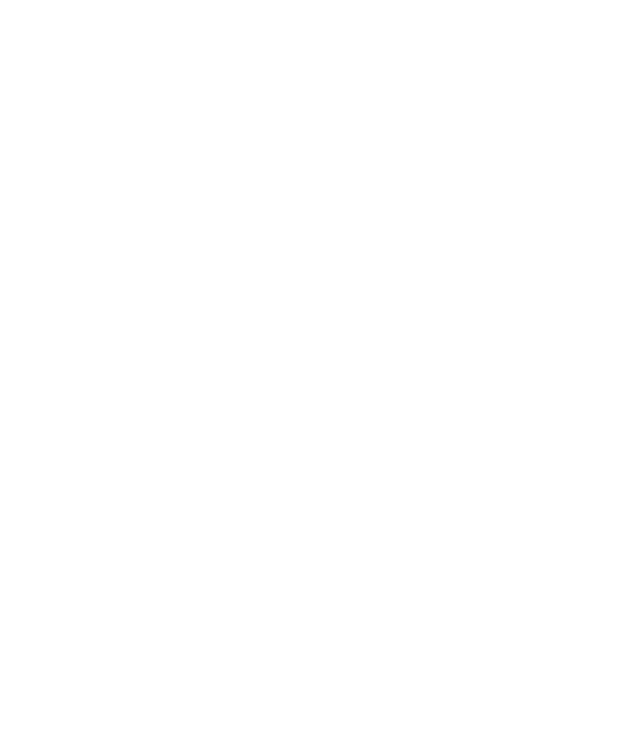
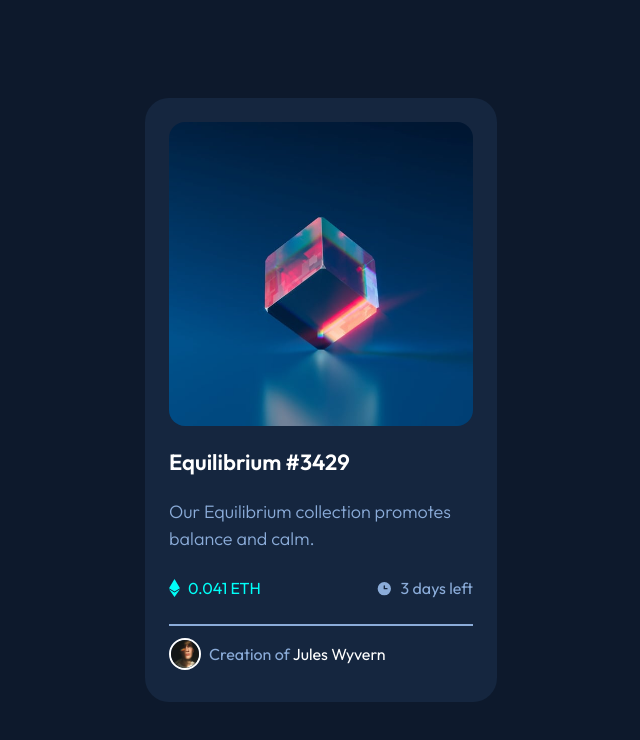
Before and after one commit to adswhitehouse/nft-preview-card-component, a plain HTML site: page index.html in a window 1280 px wide. Shown: the whole page, without its empty margins (319-959 px from the left). Drawn offline with Linux system fonts and the light colour scheme.

Commit message:
added html/css

```diff
--- a/index.html
+++ b/index.html
@@ -18,5 +18,41 @@
       rel="stylesheet"
     />
   </head>
-  <body></body>
+  <body class="ff-primary blue-1-bg">
+    <main>
+      <section class="component blue-2-bg">
+        <div class="main-img">
+          <img class="view" src="./images/icon-view.svg" alt="eye icon" />
+          <img
+            class="equilibrium"
+            src="./images/image-equilibrium.jpg"
+            alt="Equilibrium illustration"
+          />
+        </div>
+        <h1 class="text-preset-1 white">Equilibrium #3429</h1>
+        <p class="text-preset-2 blue-4">
+          Our Equilibrium collection promotes balance and calm.
+        </p>
+        <div class="eth">
+          <div class="eth-value">
+            <img src="./images/icon-ethereum.svg" alt="Ethereum icon" />
+            <span class="text-preset-4 blue-3">0.041 ETH</span>
+          </div>
+          <div class="time">
+            <img src="./images/icon-clock.svg" alt="clock icon" />
+            <span class="text-preset-3 blue-4">3 days left</span>
+          </div>
+        </div>
+        <div class="creator">
+          <img
+            src="./images/image-avatar.png"
+            alt="Jules Wyvern, the creator of Equilibrium"
+          />
+          <p class="text-preset-3 blue-4">
+            Creation of <span class="white">Jules Wyvern</span>
+          </p>
+        </div>
+      </section>
+    </main>
+  </body>
 </html>
--- a/styles.css
+++ b/styles.css
@@ -68,7 +68,7 @@ textarea:not([rows]) {
   /* Colors */
   --blue-1: #0d192c;
   --blue-2: #15263f;
-  --blue-3: #00fff8;
+  --blue-3: rgb(0, 255, 248);
   --blue-4: #8bacd9;
   --white: #fff;
 
@@ -140,3 +140,96 @@ body {
   align-items: center;
   justify-content: center;
 }
+
+/* Component */
+.component {
+  padding: 1.5rem 1.5rem 2rem;
+  border-radius: 1.5rem;
+  max-width: 22rem;
+  width: 100%;
+  display: flex;
+  flex-direction: column;
+  gap: 1.5rem;
+}
+
+/* Component Contents */
+.equilibrium {
+  border-radius: 1rem;
+  cursor: pointer;
+}
+
+.eth {
+  display: flex;
+  justify-content: space-between;
+  align-items: center;
+}
+
+.eth-value,
+.time {
+  display: flex;
+  align-items: center;
+  gap: 0.5rem;
+}
+
+.creator {
+  display: flex;
+  align-items: center;
+  gap: 0.5rem;
+  border-top: 2px solid var(--blue-4);
+  padding-top: 0.75rem;
+}
+
+.creator img {
+  width: 2rem;
+  border: 2px solid var(--white);
+  border-radius: 50%;
+}
+
+h1 {
+  width: fit-content;
+}
+
+.main-img {
+  position: relative;
+}
+
+.main-img::after {
+  content: "";
+  position: absolute;
+  background: rgba(0, 255, 248, 0.5);
+  inset: 0;
+  cursor: pointer;
+  opacity: 0;
+  transition: opacity 0.25s;
+  border-radius: 1rem;
+}
+
+.view {
+  position: absolute;
+  left: 50%;
+  top: 50%;
+  transform: translate(-50%, -50%);
+  opacity: 0;
+  transition: opacity 0.25s;
+  z-index: 1;
+}
+
+/* Hover States */
+.creator span,
+h1 {
+  transition: color 0.25s;
+  cursor: pointer;
+}
+
+.creator span:hover,
+h1:hover {
+  color: var(--blue-3);
+}
+
+.main-img:hover::after {
+  opacity: 1;
+}
+
+.main-img:hover > .view {
+  opacity: 1;
+}
```
